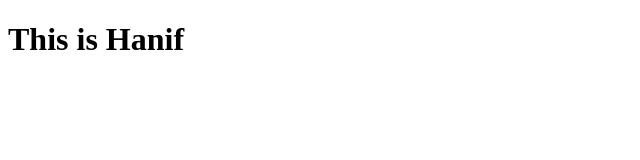
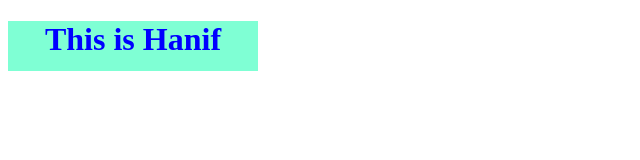
Before and after one commit to md-abu-hanif/check, a plain HTML site: page index.html in a window 1280 px wide. Shown: the whole page, without its empty margins (0-640 px from the left). Drawn offline with Linux system fonts and the light colour scheme.

Commit message:
second try

```diff
--- a/index.html
+++ b/index.html
@@ -4,6 +4,7 @@
     <meta charset="UTF-8">
     <meta name="viewport" content="width=device-width, initial-scale=1.0">
     <title>Git Hub Check</title>
+    <link rel="stylesheet" href="styles/style.css">
 </head>
 <body>
     <h1>This is Hanif</h1>
--- /dev/null
+++ b/styles/style.css
@@ -0,0 +1,7 @@
+h1 {
+    color: blue;
+    background-color: aquamarine;
+    text-align: center;
+    height: 50px;
+    width: 250px;
+}
```
